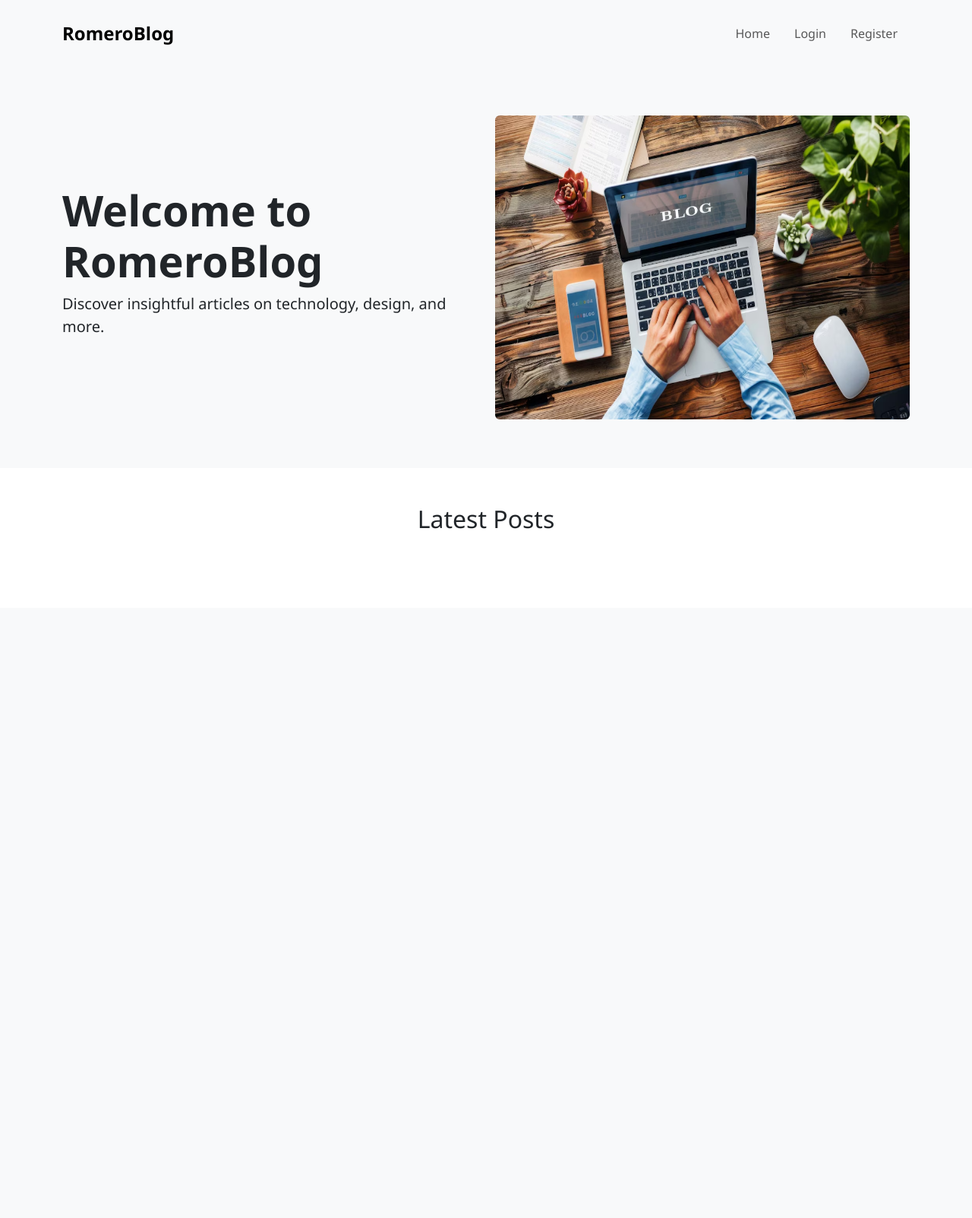
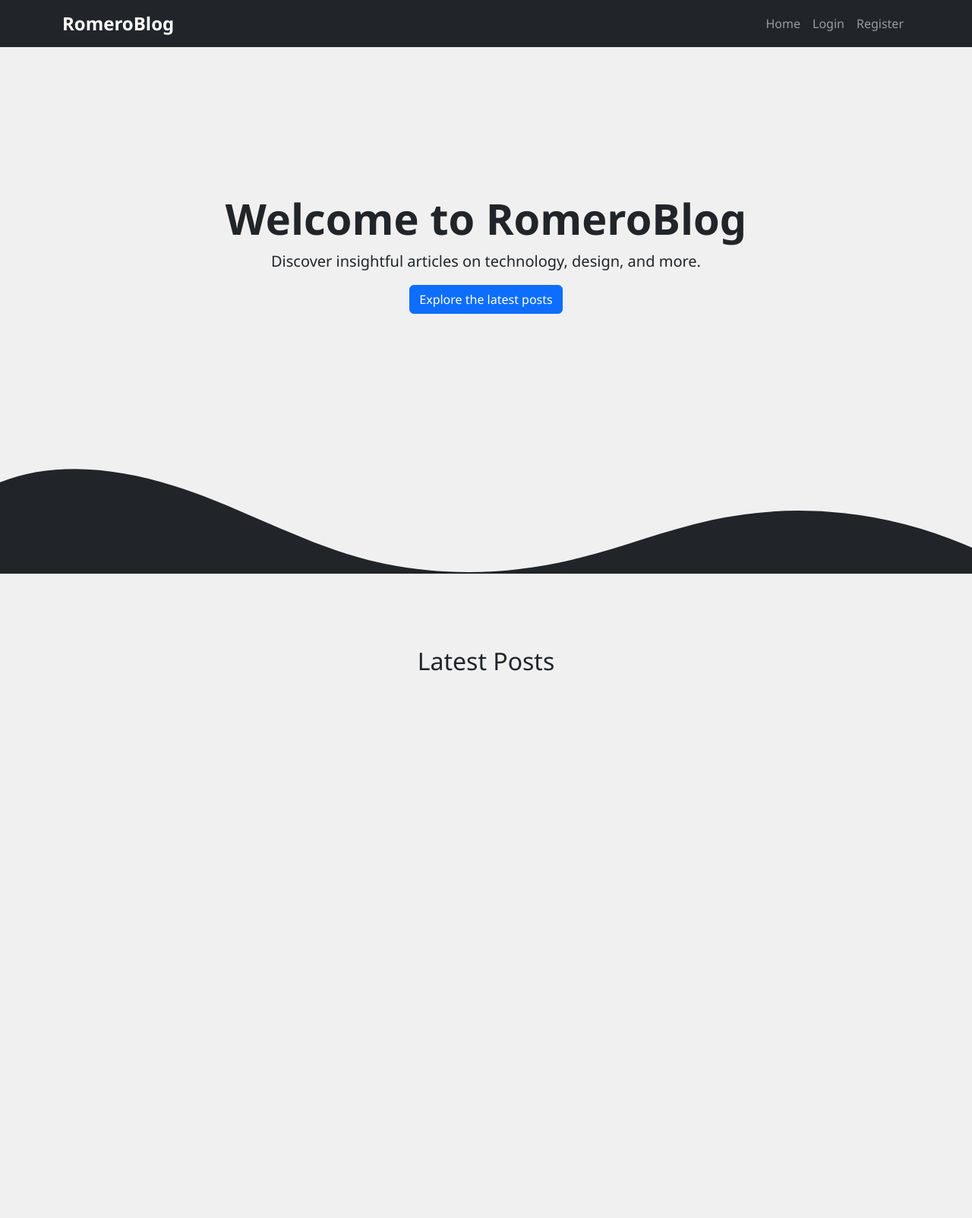
Before and after one commit to ORomero227/RomeroBlog, a Flask app: page / in a window 1280 px wide. Shown: the whole page at 76% size. Before the commit the page ends 800 px from the top, so only its background shows below. Run offline with Flask 3, Linux system fonts and the light colour scheme; data that the repository does not hold is empty; some libraries are stand-ins or nearby versions.

Commit message:
New Style added

```diff
--- a/static/style.css
+++ b/static/style.css
@@ -1,23 +1,44 @@
 body {
     font-family: 'Segoe UI', Tahoma, Geneva, Verdana, sans-serif;
+    background-color: #f0f0f0;
 }
 .navbar-brand {
     font-weight: bold;
     font-size: 1.5rem;
 }
 .hero {
-    background-color: #f8f9fa;
-    padding: 4rem 0;
+    padding: 12rem 0;
 }
-.hero-img {
-    width: auto;
-    height: 400px;
+.custom-shape-divider-bottom-1731286042 {
+    position: relative;
+    bottom: 0;
+    left: 0;
+    width: 100%;
+    overflow: hidden;
+    line-height: 0;
+    transform: rotate(180deg);
+    border: none;
 }
+
+.custom-shape-divider-bottom-1731286042 svg {
+    position: relative;
+    display: block;
+    width: calc(100% + 1.3px);
+    height: 150px;
+}
+
+.custom-shape-divider-bottom-1731286042 .shape-fill {
+    fill: #212529;
+}
+
 .card {
     transition: transform 0.2s;
 }
 .card:hover {
     transform: translateY(-5px);
+}
+.post-body {
+    background-color: #f0f0f0;
 }
 .post-article {
     max-width: 800px;
--- a/templates/base.html
+++ b/templates/base.html
@@ -19,7 +19,7 @@
     <body>
         <!--  Navigation Bar     -->
         <header>
-              <nav class="navbar navbar-expand-lg navbar-light bg-light">
+              <nav class="navbar navbar-expand-lg navbar-dark bg-dark">
                   <div class="container">
                       <a class="navbar-brand" href="{{ url_for('home') }}">RomeroBlog</a>
                       <button class="navbar-toggler" type="button" data-bs-toggle="collapse" data-bs-target="#navbarNav" aria-controls="navbarNav" aria-expanded="false" aria-label="Toggle navigation">
@@ -28,24 +28,24 @@
                       <div class="collapse navbar-collapse" id="navbarNav">
                           <ul class="navbar-nav ms-auto">
                               <li class="nav-item">
-                                  <a class="nav-link px-lg-3 py-3 py-lg-4" href="{{ url_for('home') }}">Home</a>
+                                  <a class="nav-link" href="{{ url_for('home') }}">Home</a>
                               </li>
                               {% if current_user.id == 1 %}
                                 <li class="nav-item">
-                                  <a class="nav-link px-lg-3 py-3 py-lg-4" href="{{ url_for('add_post') }}">New Post</a>
+                                  <a class="nav-link" href="{{ url_for('add_post') }}">New Post</a>
                                 </li>
                                 {% endif %}
                                 <!-- Only show Login/Register if user is logged out, Otherwise show "Log Out" -->
                                 {% if not current_user.is_authenticated: %}
                                 <li class="nav-item">
-                                  <a class="nav-link px-lg-3 py-3 py-lg-4" href="{{ url_for('login') }}">Login</a>
+                                  <a class="nav-link" href="{{ url_for('login') }}">Login</a>
                                 </li>
                                 <li class="nav-item">
-                                  <a class="nav-link px-lg-3 py-3 py-lg-4" href="{{ url_for('register') }}">Register</a>
+                                  <a class="nav-link" href="{{ url_for('register') }}">Register</a>
                                 </li>
                                 {% else: %}
                                 <li class="nav-item">
-                                  <a class="nav-link px-lg-3 py-3 py-lg-4" href="{{ url_for('logout') }}">Log Out</a>
+                                  <a class="nav-link" href="{{ url_for('logout') }}">Log Out</a>
                                 </li>
                               {% endif %}
                           </ul>
--- a/templates/index.html
+++ b/templates/index.html
@@ -3,29 +3,33 @@
 {% block content %}
 <div class="hero">
     <div class="container">
-        <div class="row align-items-center">
-            <div class="col-lg-6">
-                <h1 class="display-4 fw-bold">Welcome to RomeroBlog</h1>
-                <p class="lead">Discover insightful articles on technology, design, and more.</p>
-            </div>
-            <div class="col-lg-6">
-                <img src="static/images/blog-hero-img.webp" alt="Blog hero image" class="img-fluid rounded hero-img">
-            </div>
+        <div class="text-center">
+            <h1 class="display-4 fw-bold">Welcome to RomeroBlog</h1>
+            <p class="lead">Discover insightful articles on technology, design, and more.</p>
+            <a href="#latestPost" class="btn btn-primary">Explore the latest posts</a>
         </div>
     </div>
 </div>
 
-<main class="container my-5">
-    <h2 class="text-center mb-4">Latest Posts</h2>
+<div class="custom-shape-divider-bottom-1731286042">
+    <svg data-name="Layer 1" xmlns="http://www.w3.org/2000/svg" viewBox="0 0 1200 120" preserveAspectRatio="none">
+        <path d="M321.39,56.44c58-10.79,114.16-30.13,172-41.86,82.39-16.72,168.19-17.73,250.45-.39C823.78,31,906.67,72,985.66,92.83c70.05,18.48,146.53,26.09,214.34,3V0H0V27.35A600.21,600.21,0,0,0,321.39,56.44Z" class="shape-fill"></path>
+    </svg>
+</div>
+
+<main class="container mt-5 py-5 min-vh-100" id="latestPost">
+    <h2 class="text-center mb-5">Latest Posts</h2>
     <div class="row g-4">
         {% for post in all_posts %}
         <div class="col-md-4">
-            <div class="card h-100">
-                <img src="{{ post.card_img_url }}" class="card-img-top post-img-index" alt="{{ post.title }}">
+            <div class="card border-light rounded shadow-sm bg-dark text-white">
+                <img src="{{ post.card_img_url }}" class="card-img-top fixed-card-img" alt="{{ post.title }}">
                 <div class="card-body">
                     <h5 class="card-title">{{ post.title }}</h5>
                     <p class="card-text">{{ post.subtitle }}</p>
-                    <a href="{{ url_for('show_post', post_id=post.id) }}" class="btn btn-outline-primary">Read More</a>
+                    <div class="d-grid">
+                        <a href="{{ url_for('show_post', post_id=post.id) }}" class="btn btn-primary ">Read More</a>
+                    </div>
                 </div>
             </div>
         </div>
--- a/templates/post.html
+++ b/templates/post.html
@@ -8,7 +8,7 @@
     <link rel="stylesheet" href="https://cdn.jsdelivr.net/npm/bootstrap@5.3.0/dist/css/bootstrap.min.css" >
     <link rel="stylesheet" href="https://cdn.jsdelivr.net/npm/bootstrap-icons@1.11.3/font/bootstrap-icons.min.css">
 </head>
-<body>
+<body class="post-body">
     <main class="container py-5">
         <div class="d-flex justify-content-between mb-3">
             <a href="{{ url_for('home') }}" class="text-muted text-decoration-none d-inline-flex align-items-center">
```
Also changed, not shown: other parts of static/style.css (+6 -4 lines), templates/login.html (+11 -1 lines), templates/make-post.html (+8 -1 lines), templates/register.html (+8 -1 lines), instance/blog_project.db, static/images/blog-hero-img.webp (deleted).
